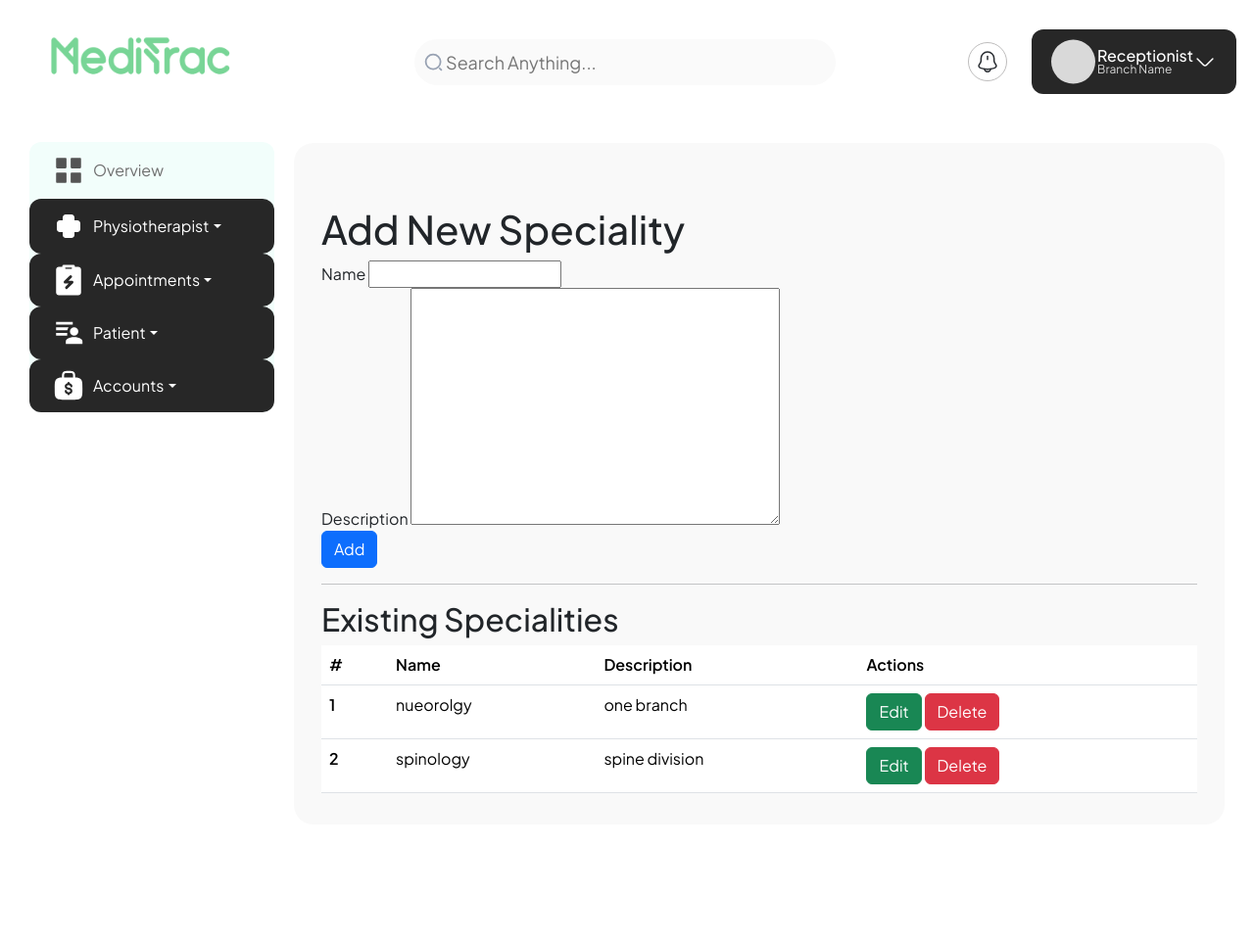
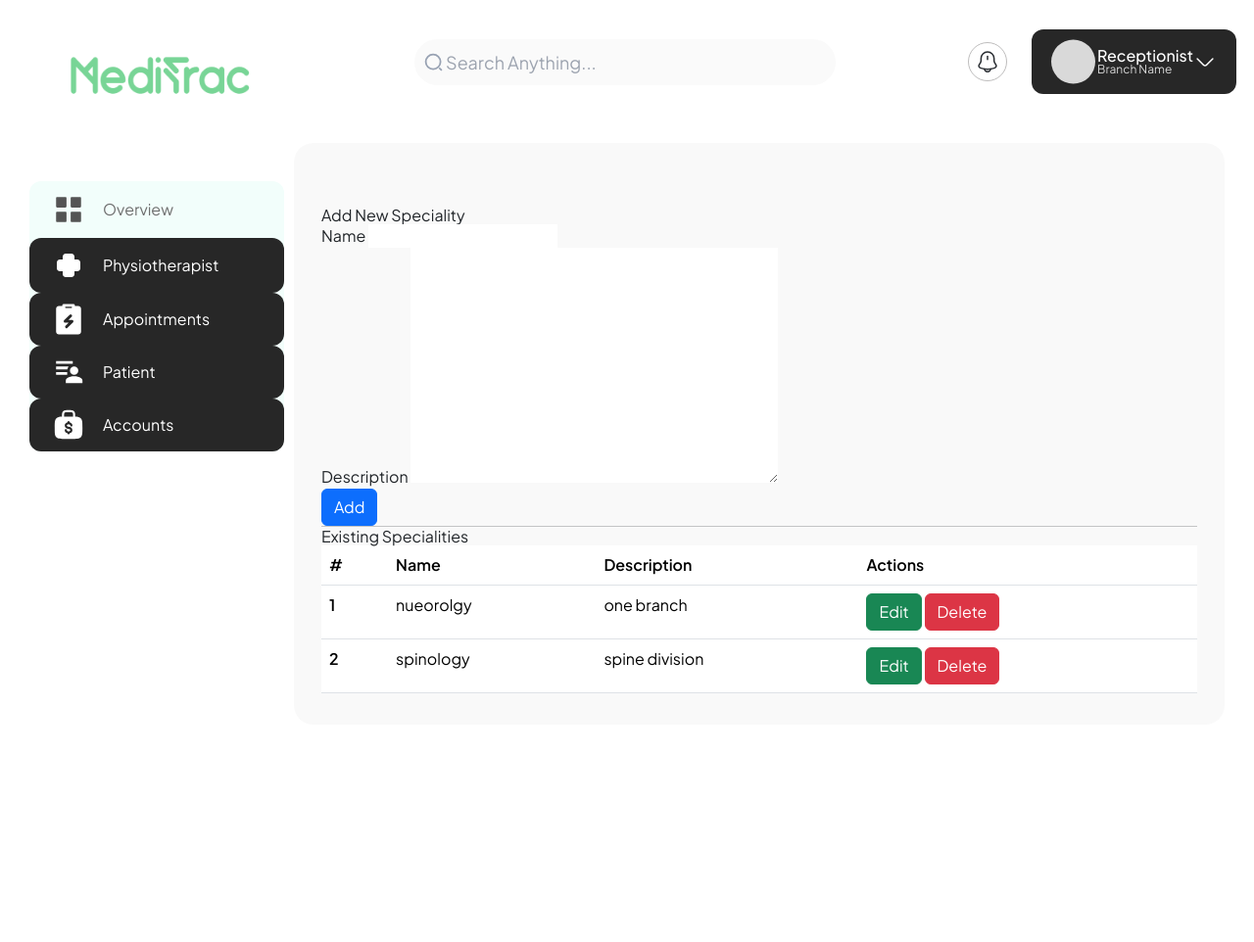
Before and after one commit to Godwingodu/CLINIC_management, a Django app: page /reception/speciality/add/ in a window 1280 px wide. Shown: the whole page at 98% size. After the commit the page ends 708 px from the top, so only its background shows below. Run offline with Django 4.2, Linux system fonts and the light colour scheme; data comes from the database, SQL or seed files in the repository.

Commit message:
changes to sidebaa

```diff
--- a/templates/reception/base.html
+++ b/templates/reception/base.html
@@ -18,6 +18,64 @@
         <link rel="preconnect" href="https://fonts.gstatic.com" crossorigin>
         <link href="https://fonts.googleapis.com/css2?family=Plus+Jakarta+Sans:wght@400;500;600&display=swap"
             rel="stylesheet">
+        <link href="https://cdn.jsdelivr.net/npm/tailwindcss@2.2.16/dist/tailwind.min.css" rel="stylesheet">
+
+
+        <style>
+            /* Custom Styles */
+            .sidebar {
+        width: 280px;
+        min-height: 100vh;
+        background-color: #ffffff;
+        color: #000000;
+    }
+            .logo_item {
+                padding: 20px 20px;
+            }
+
+            .nav_link {
+                padding: 15px 20px;
+                display: flex;
+                align-items: center;
+                text-decoration: none;
+                color: #000000;
+                transition: background-color 0.3s ease;
+            }
+
+            .nav_link:hover {
+                background-color: #2D3143;
+            }
+
+            .navlink_icon {
+                margin-right: 10px;
+            }
+
+            .dropdown-menu {
+                display: none;
+            }
+
+            .nav-item:hover .dropdown-menu {
+                display: block;
+                position: absolute;
+                background-color: #ffffff;
+                border: 1px solid #2D3143;
+                margin-top: -1px;
+                margin-left: 280px;
+            }
+
+            .dropdown-item {
+                padding: 10px 20px;
+                display: block;
+                text-decoration: none;
+                color: #000000;
+                transition: background-color 0.3s ease;
+            }
+
+            .dropdown-item:hover {
+                background-color: #2D3143;
+                color: #FFFFFF;
+            }
+        </style>
 
     {% block additional_css %}
     {% endblock %}
@@ -46,8 +104,8 @@
             </li>
 
             <!-- Physiotherapist Dropdown -->
-            <li class="nav-item dropdown">
-                <a class="nav_link dropdown-toggle" href="#" id="navbarDropdown" role="button" data-bs-toggle="dropdown" aria-expanded="false">
+            <li class="nav-item">
+                <a class="nav_link" href="#" id="navbarDropdown" role="button" data-bs-toggle="dropdown" aria-expanded="false">
                     <span class="navlink_icon">
                         <img src="{% static 'images/panel/doctor.svg' %}" alt="">
                     </span>
@@ -62,8 +120,8 @@
             <!-- Other Dropdowns with same classes -->
 
             <!-- Appointments Dropdown -->
-            <li class="nav-item dropdown">
-                <a class="nav_link dropdown-toggle" href="#" id="navbarDropdownAppointments" role="button" data-bs-toggle="dropdown" aria-expanded="false">
+            <li class="nav-item">
+                <a class="nav_link" href="#" id="navbarDropdownAppointments" role="button" data-bs-toggle="dropdown" aria-expanded="false">
                     <span class="navlink_icon">
                         <img src="{% static 'images/panel/icon-park-solid_order.svg' %}" alt="">
                     </span>
@@ -77,8 +135,8 @@
             </li>
 
             <!-- Patient Dropdown -->
-            <li class="nav-item dropdown">
-                <a class="nav_link dropdown-toggle" href="#" id="navbarDropdownPatient" role="button" data-bs-toggle="dropdown" aria-expanded="false">
+            <li class="nav-item">
+                <a class="nav_link" href="#" id="navbarDropdownPatient" role="button" data-bs-toggle="dropdown" aria-expanded="false">
                     <span class="navlink_icon">
                         <img src="{% static 'images/panel/patient_list.svg' %}" alt="">
                     </span>
@@ -91,8 +149,8 @@
             </li>
 
             <!-- Accounts Dropdown -->
-            <li class="nav-item dropdown">
-                <a class="nav_link dropdown-toggle" href="#" id="navbarDropdownAccounts" role="button" data-bs-toggle="dropdown" aria-expanded="false">
+            <li class="nav-item">
+                <a class="nav_link" href="#" id="navbarDropdownAccounts" role="button" data-bs-toggle="dropdown" aria-expanded="false">
                     <span class="navlink_icon">
                         <img src="{% static 'images/panel/moneybag.svg' %}" alt="">
                     </span>
@@ -109,6 +167,7 @@
         </ul>
     </div>
 </nav>
+
 
     <!-- main content -->
 
```
